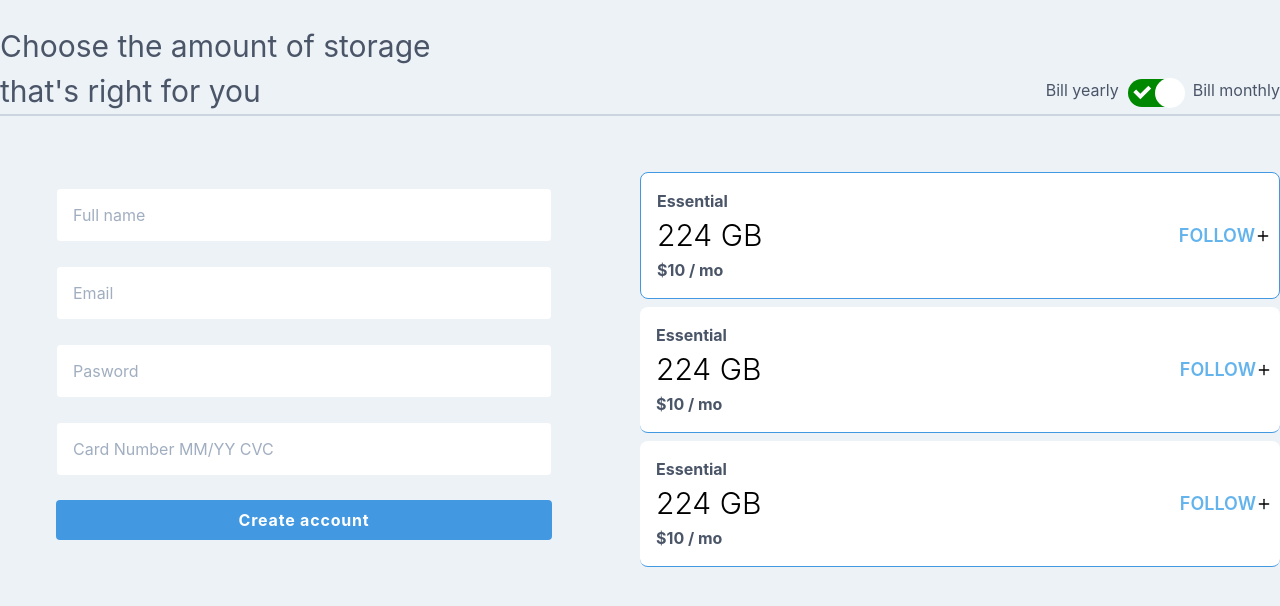
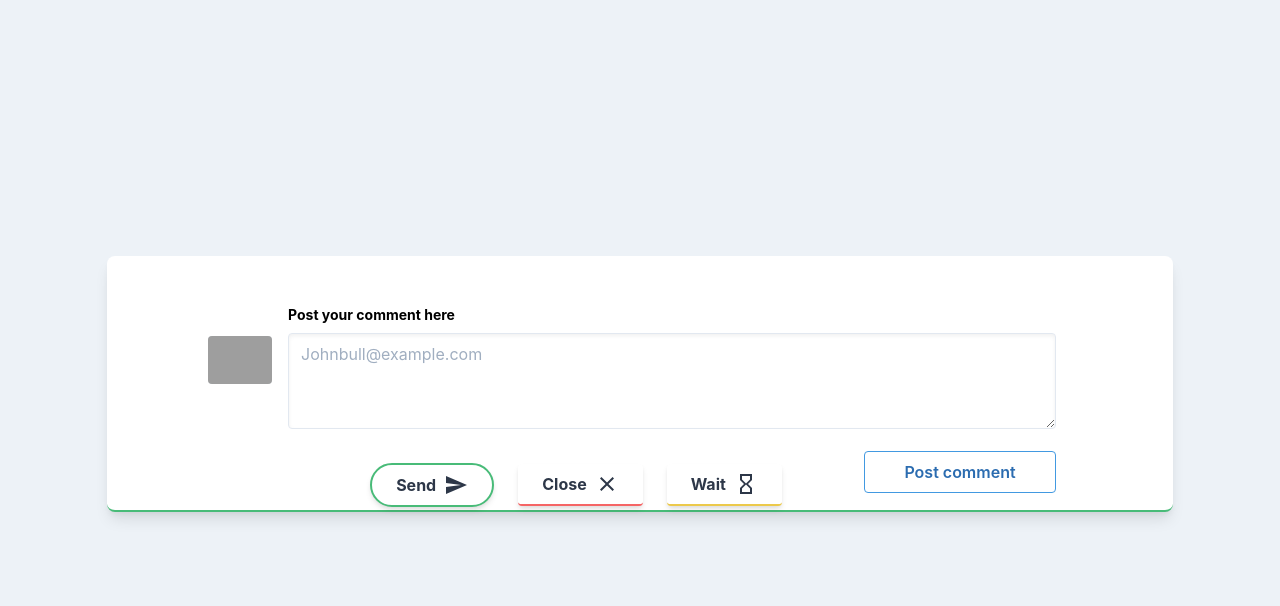
Before and after one commit to lhmisho/Refectoring-UI, a React (Create React App) app: page / in a window 1280 px wide. Shown: the top 606 px of the page. Built offline with nearby package versions, Linux system fonts and the light colour scheme; grey boxes are pictures that could not be loaded.

Commit message:
comment box

```diff
--- a/src/App.js
+++ b/src/App.js
@@ -3,6 +3,7 @@ import Login from './components/auth/login'
 import SearchFlight from './components/flight/flight-search'
 import BG from './static/images/bg.jpg'
 import Storage from './components/storage'
+import Review from './components/review'
 
 class App extends React.Component {
   render() {
@@ -16,8 +17,11 @@ class App extends React.Component {
           </div>
         </div> */}
 
-        <div className="container mx-auto">
+        {/* <div className="container mx-auto">
           <Storage/>
+        </div> */}
+        <div className="flex container mx-auto">
+          <Review />
         </div>
       </div>
     );
--- /dev/null
+++ b/src/components/review/index.jsx
@@ -0,0 +1,57 @@
+import React from 'react'
+
+
+const Review = () => {
+    return (
+        <div class="flex max-w-sm w-10/12 mx-auto justify-center lg:max-w-full lg:flex bg-white shadow-lg rounded-lg border-b-2 border-green-500 h-64 my-64">
+            <div class="flex w-1/8 h-auto justify-end mt-20">
+                <div class="inline-block rounded bg-gray-300 h-12">
+                    <img class="rounded float-left h-full" src="https://randomuser.me/api/portraits/women/34.jpg" />
+                </div>
+            </div>
+            <div class="flex w-3/4 bg-gray-500 h-auto mt-12">
+                <form action="" className=" bg-white w-full">
+                    <div className="pb-4 lg:px-4">
+                        <label htmlFor="email" className="text-sm block font-bold  pb-2">Post your comment here</label>
+                        <textarea name="email" id="" className="shadow appearance-none border rounded h-24 w-full py-2 px-3 text-gray-700  focus:outline-none focus:shadow-outline shadow-inner" placeholder="Johnbull@example.com" />
+                    </div>
+                    <div className="pb-4 lg:px-4">
+                        <button class="bg-transparent w-1/4  float-right hover:bg-blue-500 text-blue-700 font-semibold hover:text-white py-2 px-4 border border-blue-500 hover:border-transparent rounded">
+                            Post comment
+                        </button>
+                        <div class="flex items-center justify-center">
+                            <div class="m-3">
+                                <button class="bg-white text-gray-800 font-bold rounded-full border-2 border-green-500 hover:border-green-600 hover:bg-green-500 hover:text-white shadow-md py-2 px-6 inline-flex items-center">
+                                    <span class="mr-2">Send</span>
+                                    <svg xmlns="http://www.w3.org/2000/svg" width="24" height="24" viewBox="0 0 24 24">
+                                        <path fill="currentcolor" d="M2.01 21L23 12 2.01 3 2 10l15 2-15 2z"></path>
+                                    </svg>
+                                </button>
+                            </div>
+
+                            <div class="m-3">
+                                <button class="bg-white text-gray-800 font-bold rounded border-b-2 border-red-500 hover:border-red-600 hover:bg-red-500 hover:text-white shadow-md py-2 px-6 inline-flex items-center">
+                                    <span class="mr-2">Close</span>
+                                    <svg xmlns="http://www.w3.org/2000/svg" width="24" height="24" viewBox="0 0 24 24">
+                                        <path fill="currentcolor" d="M19 6.41L17.59 5 12 10.59 6.41 5 5 6.41 10.59 12 5 17.59 6.41 19 12 13.41 17.59 19 19 17.59 13.41 12 19 6.41z" />
+                                    </svg>
+                                </button>
+                            </div>
+
+                            <div class="m-3">
+                                <button class="bg-white text-gray-800 font-bold rounded border-b-2 border-yellow-500 hover:border-yellow-600 hover:bg-yellow-500 hover:text-white shadow-md py-2 px-6 inline-flex items-center">
+                                    <span class="mr-2">Wait</span>
+                                    <svg xmlns="http://www.w3.org/2000/svg" width="24" height="24" viewBox="0 0 24 24">
+                                        <path fill="currentcolor" d="M6 2v6h.01L6 8.01 10 12l-4 4 .01.01H6V22h12v-5.99h-.01L18 16l-4-4 4-3.99-.01-.01H18V2H6zm10 14.5V20H8v-3.5l4-4 4 4zm-4-5l-4-4V4h8v3.5l-4 4z"></path>
+                                    </svg>
+                                </button>
+                            </div>
+                        </div>
+                    </div>
+                </form>
+            </div>
+        </div>
+    )
+}
+
+export default Review
```
